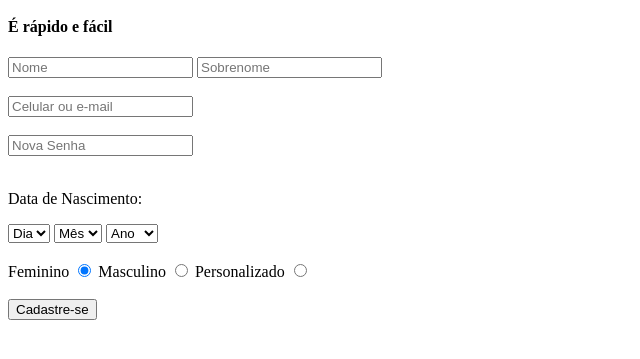
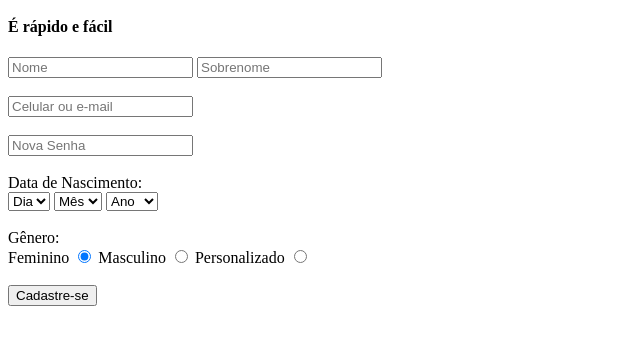
Before and after one commit to joaoffandre/Primeiro-Formulario, a plain HTML site: page index.html in a window 1280 px wide. Shown: the part 105-464 px from the top of the page, without its empty margins (0-640 px from the left). Drawn offline with Linux system fonts and the light colour scheme.

Commit message:
Adicionadas labels para Data e Gênero

```diff
--- a/index.html
+++ b/index.html
@@ -19,7 +19,7 @@
         <input type="text" name="celular-ou-email" id="celular-ou-email" placeholder="Celular ou e-mail"><br><br>
         <input type="password" name="senha" id="senha" placeholder="Nova Senha"><br><br>
 
-        <p>Data de Nascimento:</p>
+        <label>Data de Nascimento:</label><br>
 
         <select name="dia" id="dia">
             <option value="" selected>Dia</option>
@@ -81,6 +81,8 @@
         <option value="2003">2003</option>
     </select> <br><br>
 
+    <label>Gênero:</label><br>
+
     <label for="Femininino">Feminino</label>
     <input type="radio" name="genero" id="Feminino" checked>
     <label for="Masculino">Masculino</label>
```
